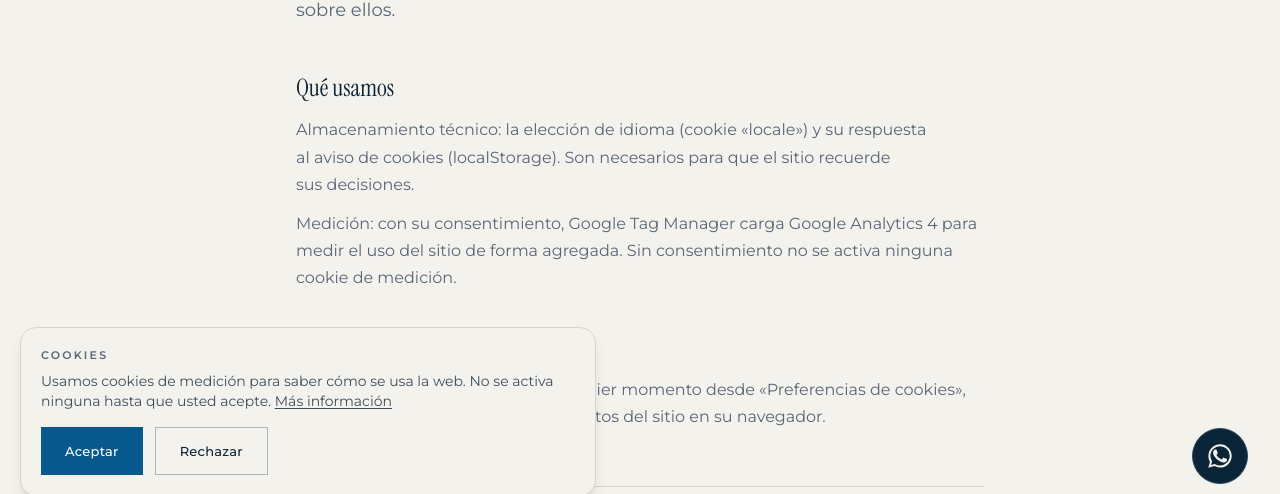
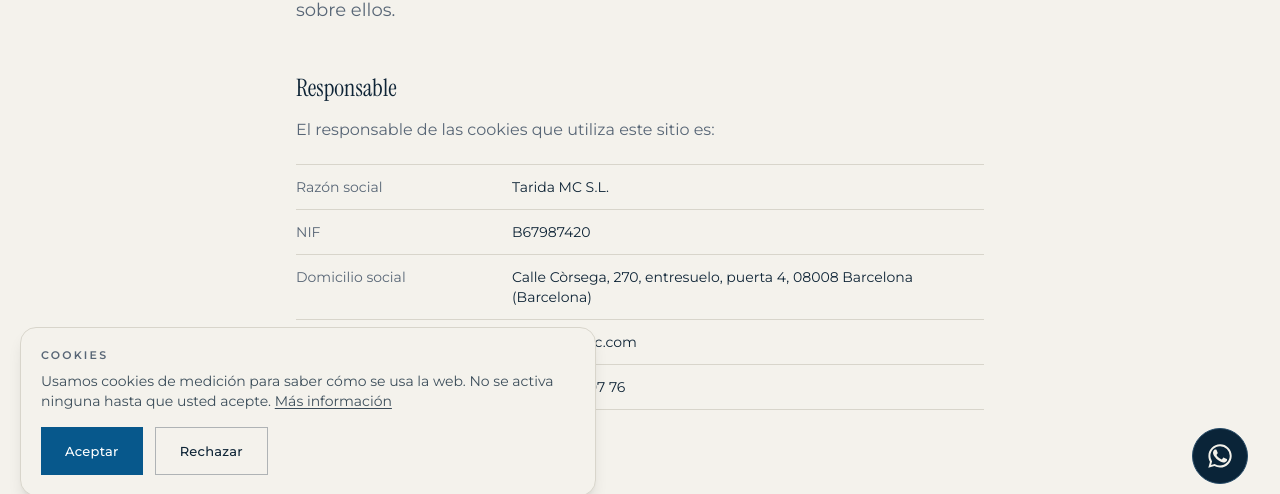
Before and after one commit to publiqo-agency/client-taridamc-web, a Next.js app: page /es/politica-de-cookies in a window 1280 px wide. Shown: the part 284-778 px from the top of the page. Built offline with nearby package versions, Linux system fonts and the light colour scheme; no server answers.

Commit message:
feat: show the owner's identification on the legal pages
Co-Authored-By: Claude Opus 5.5 <noreply@anthropic.com>
Claude-Session: https://claude.ai/code/session_01JbHzkLzjAQAtwHWEHUrzRm

```diff
--- a/app/[locale]/(public)/aviso-legal/page.tsx
+++ b/app/[locale]/(public)/aviso-legal/page.tsx
@@ -29,6 +29,7 @@ export default async function Page(props: PageProps<"/[locale]/aviso-legal">) {
       title={page.title}
       intro={page.intro}
       sections={page.sections}
+      ownerLabels={dict.legal.ownerLabels}
       pending={hasLegalData() ? undefined : dict.legal.pending}
       updated={dict.legal.updated}
     />
--- a/app/[locale]/(public)/politica-de-cookies/page.tsx
+++ b/app/[locale]/(public)/politica-de-cookies/page.tsx
@@ -29,6 +29,7 @@ export default async function Page(props: PageProps<"/[locale]/politica-de-cooki
       title={page.title}
       intro={page.intro}
       sections={page.sections}
+      ownerLabels={dict.legal.ownerLabels}
       pending={hasLegalData() ? undefined : dict.legal.pending}
       updated={dict.legal.updated}
     />
--- a/app/[locale]/(public)/politica-de-privacidad/page.tsx
+++ b/app/[locale]/(public)/politica-de-privacidad/page.tsx
@@ -29,6 +29,7 @@ export default async function Page(props: PageProps<"/[locale]/politica-de-priva
       title={page.title}
       intro={page.intro}
       sections={page.sections}
+      ownerLabels={dict.legal.ownerLabels}
       pending={hasLegalData() ? undefined : dict.legal.pending}
       updated={dict.legal.updated}
     />
--- a/components/site/legal-page.tsx
+++ b/components/site/legal-page.tsx
@@ -1,4 +1,5 @@
 import { FRAME_NARROW, SECTION, DISPLAY } from "@/lib/styles";
+import { MAILTO_HREF, ORG, TEL_HREF, hasEmail, hasPhone, hasPostalAddress } from "@/lib/seo";
 
 /**
  * Legal page template. The three (notice, privacy, cookies) share a shape,
@@ -7,18 +8,52 @@ import { FRAME_NARROW, SECTION, DISPLAY } from "@/lib/styles";
  * The `pending` block is visible on purpose. Publishing a legal notice with
  * invented company data is not a placeholder: it is an infringement. It
  * shows until the client delivers the registration data (lib/site.ts).
+ *
+ * A section flagged `owner` is followed by the owner's identification (name,
+ * tax id, registered office, email, phone), read from lib/site.ts so the
+ * legal pages and the footer can never disagree. Empty fields are skipped.
  */
+type OwnerRow = { label: string; value: React.ReactNode };
+
 type Props = {
   title: string;
   intro: string;
-  sections: { heading: string; body: string[] }[];
+  sections: { heading: string; body: string[]; owner?: boolean }[];
+  ownerLabels: { name: string; taxId: string; address: string; email: string; phone: string };
   pending?: { label: string; body: string };
   updated: string;
 };
 
-export function LegalPage({ title, intro, sections, pending, updated }: Props) {
+export function LegalPage({ title, intro, sections, ownerLabels, pending, updated }: Props) {
+  const { address } = ORG;
+  const rows: (OwnerRow | false | "")[] = [
+    ORG.legalName && { label: ownerLabels.name, value: ORG.legalName },
+    ORG.taxId && { label: ownerLabels.taxId, value: ORG.taxId },
+    hasPostalAddress() && {
+      label: ownerLabels.address,
+      value: `${address.street}, ${address.postalCode} ${address.city} (${address.region})`,
+    },
+    hasEmail() && {
+      label: ownerLabels.email,
+      value: (
+        <a href={MAILTO_HREF} data-cta="email" className="link-line text-ink">
+          {ORG.email}
+        </a>
+      ),
+    },
+    hasPhone() && {
+      label: ownerLabels.phone,
+      value: (
+        <a href={TEL_HREF} data-cta="call" className="link-line text-ink">
+          {ORG.telephoneDisplay || ORG.telephone}
+        </a>
+      ),
+    },
+  ];
+  const owner = rows.filter((row): row is OwnerRow => Boolean(row));
+
   return (
-    <article className={`${FRAME_NARROW} ${SECTION} pt-32 md:pt-40`}>
+    <article data-placement="legal" className={`${FRAME_NARROW} ${SECTION} pt-32 md:pt-40`}>
       <h1 className={`${DISPLAY} text-5xl md:text-7xl`}>{title}</h1>
       <p className="mt-6 text-lg text-ink-soft">{intro}</p>
 
@@ -38,6 +73,16 @@ export function LegalPage({ title, intro, sections, pending, updated }: Props) {
                 <p key={paragraph}>{paragraph}</p>
               ))}
             </div>
+            {section.owner && owner.length > 0 && (
+              <dl className="mt-5 border-t border-line text-sm">
+                {owner.map((row) => (
+                  <div key={row.label} className="grid gap-1 border-b border-line py-3 sm:grid-cols-[12rem_1fr] sm:gap-6">
+                    <dt className="text-ink-soft">{row.label}</dt>
+                    <dd>{row.value}</dd>
+                  </div>
+                ))}
+              </dl>
+            )}
           </section>
         ))}
       </div>
--- a/dictionaries/ca/legal.ts
+++ b/dictionaries/ca/legal.ts
@@ -4,6 +4,13 @@ export const legal: LegalDict = {
   pending: {
     label: "Pendent",
     body: "Falten les dades registrals del titular (raó social, NIF, domicili). Aquest avís desapareix en omplir-les a lib/site.ts.",
+  },
+  ownerLabels: {
+    name: "Raó social",
+    taxId: "NIF",
+    address: "Domicili social",
+    email: "Correu electrònic",
+    phone: "Telèfon",
   },
   updated: "Darrera actualització: setembre de 2026.",
   notice: {
@@ -13,8 +20,9 @@ export const legal: LegalDict = {
       {
         heading: "Titular",
         body: [
-          "Aquest lloc web és titularitat de l'entitat identificada al peu de pàgina, amb les dades de contacte que hi figuren.",
+          "En compliment de l'article 10 de la Llei 34/2002 (LSSI-CE), l'informem que aquest lloc web és titularitat de:",
         ],
+        owner: true,
       },
       {
         heading: "Ús del lloc",
@@ -42,7 +50,8 @@ export const legal: LegalDict = {
     sections: [
       {
         heading: "Responsable del tractament",
-        body: ["El titular identificat a l'avís legal i al peu de pàgina."],
+        body: ["El responsable del tractament de les seves dades és:"],
+        owner: true,
       },
       {
         heading: "Quines dades tractem i per a què",
@@ -66,7 +75,7 @@ export const legal: LegalDict = {
       {
         heading: "Els seus drets",
         body: [
-          "Pot exercir els drets d'accés, rectificació, supressió, oposició, limitació i portabilitat escrivint a l'email del peu de pàgina. També pot reclamar davant l'Agència Espanyola de Protecció de Dades.",
+          "Pot exercir els drets d'accés, rectificació, supressió, oposició, limitació i portabilitat escrivint a l'adreça electrònica indicada més amunt, a «Responsable del tractament». També pot reclamar davant l'Agència Espanyola de Protecció de Dades.",
         ],
       },
     ],
@@ -75,6 +84,11 @@ export const legal: LegalDict = {
     title: "Política de galetes",
     intro: "Quines galetes i emmagatzematge local utilitza aquest lloc i com pot decidir sobre elles.",
     sections: [
+      {
+        heading: "Responsable",
+        body: ["El responsable de les galetes que utilitza aquest lloc és:"],
+        owner: true,
+      },
       {
         heading: "Què utilitzem",
         body: [
--- a/dictionaries/en/legal.ts
+++ b/dictionaries/en/legal.ts
@@ -4,6 +4,13 @@ export const legal: LegalDict = {
   pending: {
     label: "Pending",
     body: "The owner's registration data (legal name, tax id, address) is missing. This notice disappears once lib/site.ts is filled in.",
+  },
+  ownerLabels: {
+    name: "Company name",
+    taxId: "Tax ID (NIF)",
+    address: "Registered office",
+    email: "Email",
+    phone: "Phone",
   },
   updated: "Last updated: September 2026.",
   notice: {
@@ -13,8 +20,9 @@ export const legal: LegalDict = {
       {
         heading: "Owner",
         body: [
-          "This website is owned by the entity identified in the footer, with the contact details shown there.",
+          "In accordance with Article 10 of Spanish Law 34/2002 (LSSI-CE), this website is owned by:",
         ],
+        owner: true,
       },
       {
         heading: "Use of the site",
@@ -42,7 +50,8 @@ export const legal: LegalDict = {
     sections: [
       {
         heading: "Data controller",
-        body: ["The owner identified in the legal notice and in the footer."],
+        body: ["The controller of your personal data is:"],
+        owner: true,
       },
       {
         heading: "What data we process and why",
@@ -66,7 +75,7 @@ export const legal: LegalDict = {
       {
         heading: "Your rights",
         body: [
-          "You may exercise your rights of access, rectification, erasure, objection, restriction and portability by writing to the email address in the footer. You may also lodge a complaint with the Spanish Data Protection Agency.",
+          "You may exercise your rights of access, rectification, erasure, objection, restriction and portability by writing to the email address given above, under “Data controller”. You may also lodge a complaint with the Spanish Data Protection Agency.",
         ],
       },
     ],
@@ -75,6 +84,11 @@ export const legal: LegalDict = {
     title: "Cookie policy",
     intro: "Which cookies and local storage this site uses and how you can decide about them.",
     sections: [
+      {
+        heading: "Responsible party",
+        body: ["The party responsible for the cookies used on this site is:"],
+        owner: true,
+      },
       {
         heading: "What we use",
         body: [
--- a/dictionaries/es/legal.ts
+++ b/dictionaries/es/legal.ts
@@ -9,6 +9,13 @@ export const legal = {
     label: "Pendiente",
     body: "Faltan los datos registrales del titular (razón social, NIF, domicilio). Este aviso desaparece al rellenarlos en lib/site.ts.",
   },
+  ownerLabels: {
+    name: "Razón social",
+    taxId: "NIF",
+    address: "Domicilio social",
+    email: "Email",
+    phone: "Teléfono",
+  },
   updated: "Última actualización: septiembre de 2026.",
   notice: {
     title: "Aviso legal",
@@ -17,8 +24,9 @@ export const legal = {
       {
         heading: "Titular",
         body: [
-          "Este sitio web es titularidad de la entidad identificada en el pie de página, con los datos de contacto que figuran en él.",
+          "En cumplimiento del artículo 10 de la Ley 34/2002 (LSSI-CE), le informamos de que este sitio web es titularidad de:",
         ],
+        owner: true,
       },
       {
         heading: "Uso del sitio",
@@ -46,7 +54,8 @@ export const legal = {
     sections: [
       {
         heading: "Responsable del tratamiento",
-        body: ["El titular identificado en el aviso legal y en el pie de página."],
+        body: ["El responsable del tratamiento de sus datos es:"],
+        owner: true,
       },
       {
         heading: "Qué datos tratamos y para qué",
@@ -70,7 +79,7 @@ export const legal = {
       {
         heading: "Tus derechos",
         body: [
-          "Puede ejercer los derechos de acceso, rectificación, supresión, oposición, limitación y portabilidad escribiendo al email del pie de página. También puede reclamar ante la Agencia Española de Protección de Datos.",
+          "Puede ejercer los derechos de acceso, rectificación, supresión, oposición, limitación y portabilidad escribiendo al email indicado más arriba, en «Responsable del tratamiento». También puede reclamar ante la Agencia Española de Protección de Datos.",
         ],
       },
     ],
@@ -79,6 +88,11 @@ export const legal = {
     title: "Política de cookies",
     intro: "Qué cookies y almacenamiento local usa este sitio y cómo puede decidir sobre ellos.",
     sections: [
+      {
+        heading: "Responsable",
+        body: ["El responsable de las cookies que utiliza este sitio es:"],
+        owner: true,
+      },
       {
         heading: "Qué usamos",
         body: [
--- a/dictionaries/fr/legal.ts
+++ b/dictionaries/fr/legal.ts
@@ -4,6 +4,13 @@ export const legal: LegalDict = {
   pending: {
     label: "En attente",
     body: "Les données d'immatriculation du titulaire (raison sociale, numéro fiscal, adresse) sont manquantes. Cet avis disparaît une fois lib/site.ts complété.",
+  },
+  ownerLabels: {
+    name: "Raison sociale",
+    taxId: "NIF",
+    address: "Siège social",
+    email: "Email",
+    phone: "Téléphone",
   },
   updated: "Dernière mise à jour : septembre 2026.",
   notice: {
@@ -13,8 +20,9 @@ export const legal: LegalDict = {
       {
         heading: "Titulaire",
         body: [
-          "Ce site web est la propriété de l'entité identifiée dans le pied de page, avec les coordonnées qui y figurent.",
+          "Conformément à l'article 10 de la loi espagnole 34/2002 (LSSI-CE), ce site web appartient à :",
         ],
+        owner: true,
       },
       {
         heading: "Utilisation du site",
@@ -42,7 +50,8 @@ export const legal: LegalDict = {
     sections: [
       {
         heading: "Responsable du traitement",
-        body: ["Le titulaire identifié dans les mentions légales et dans le pied de page."],
+        body: ["Le responsable du traitement de vos données est :"],
+        owner: true,
       },
       {
         heading: "Quelles données nous traitons et pourquoi",
@@ -66,7 +75,7 @@ export const legal: LegalDict = {
       {
         heading: "Vos droits",
         body: [
-          "Vous pouvez exercer vos droits d'accès, de rectification, d'effacement, d'opposition, de limitation et de portabilité en écrivant à l'adresse email indiquée dans le pied de page. Vous pouvez également déposer une réclamation auprès de l'Agencia Española de Protección de Datos.",
+          "Vous pouvez exercer vos droits d'accès, de rectification, d'effacement, d'opposition, de limitation et de portabilité en écrivant à l'adresse email indiquée ci-dessus, sous « Responsable du traitement ». Vous pouvez également déposer une réclamation auprès de l'Agencia Española de Protección de Datos.",
         ],
       },
     ],
@@ -75,6 +84,11 @@ export const legal: LegalDict = {
     title: "Politique de cookies",
     intro: "Quels cookies et quel stockage local ce site utilise et comment vous pouvez en décider.",
     sections: [
+      {
+        heading: "Responsable",
+        body: ["Le responsable des cookies utilisés sur ce site est :"],
+        owner: true,
+      },
       {
         heading: "Ce que nous utilisons",
         body: [
```
Also changed, not shown: 2 other files (tests, documents, lock files or other folders).
